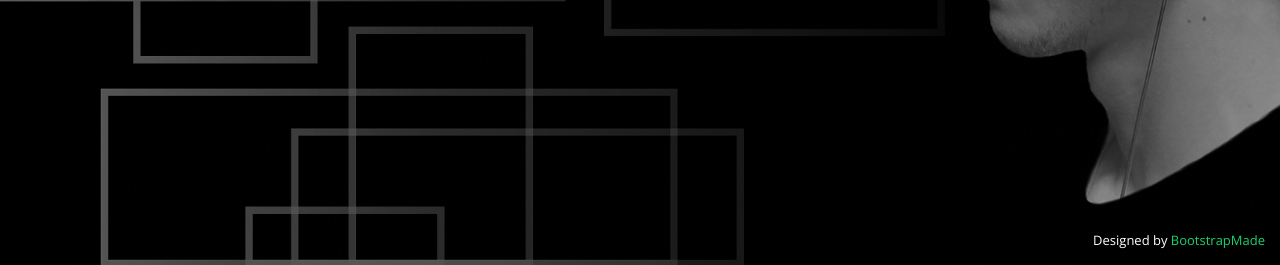
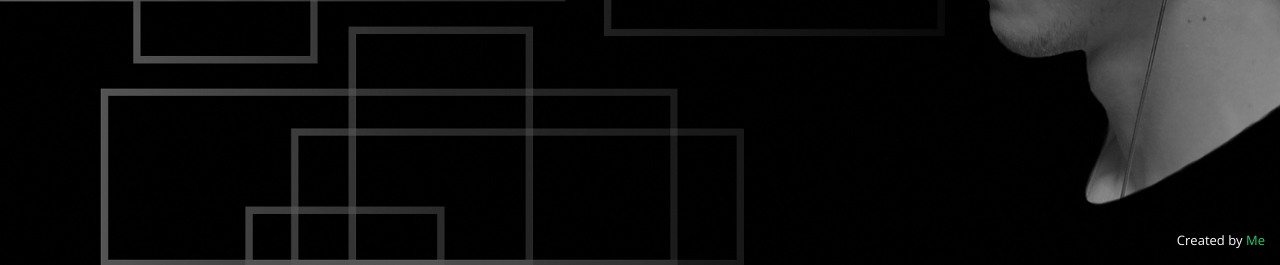
Before and after one commit to SebatWsb/sebatwsb, a plain HTML site: page index.html in a window 1280 px wide. Shown: the part 535-800 px from the top of the page. Drawn offline with nearby package versions, Linux system fonts and the light colour scheme.

Commit message:
Update index.html

```diff
--- a/index.html
+++ b/index.html
@@ -512,7 +512,7 @@
     <!-- You can delete the links only if you purchased the pro version. -->
     <!-- Licensing information: https://bootstrapmade.com/license/ -->
     <!-- Purchase the pro version with working PHP/AJAX contact form: https://bootstrapmade.com/personal-free-resume-bootstrap-template/ -->
-    Designed by <a href="https://bootstrapmade.com/">BootstrapMade</a>
+    Created by <a href="https://www.instagram.com/4gungriyant0">Me</a>
   </div>
 
   <!-- contact form -->
```
